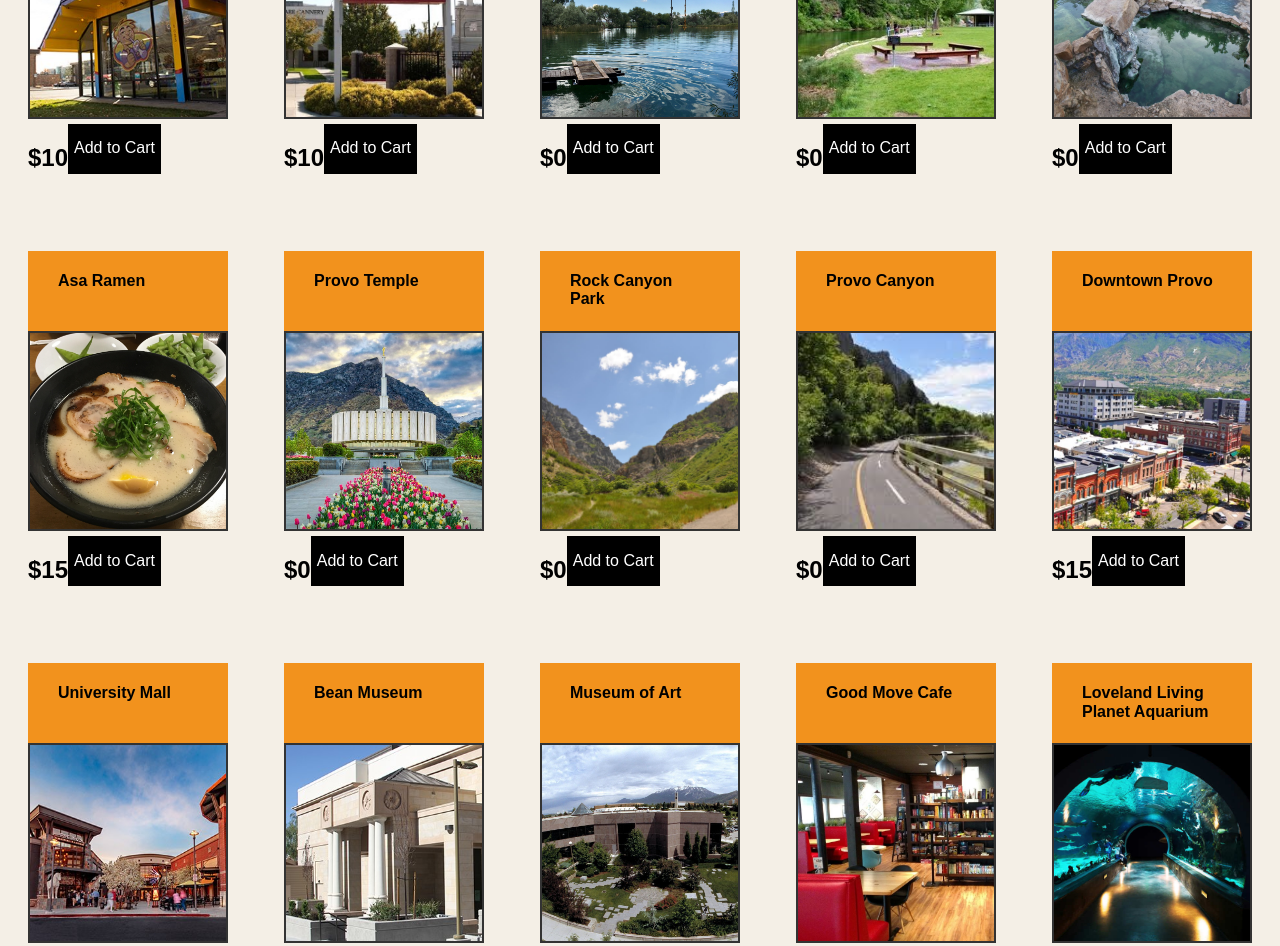
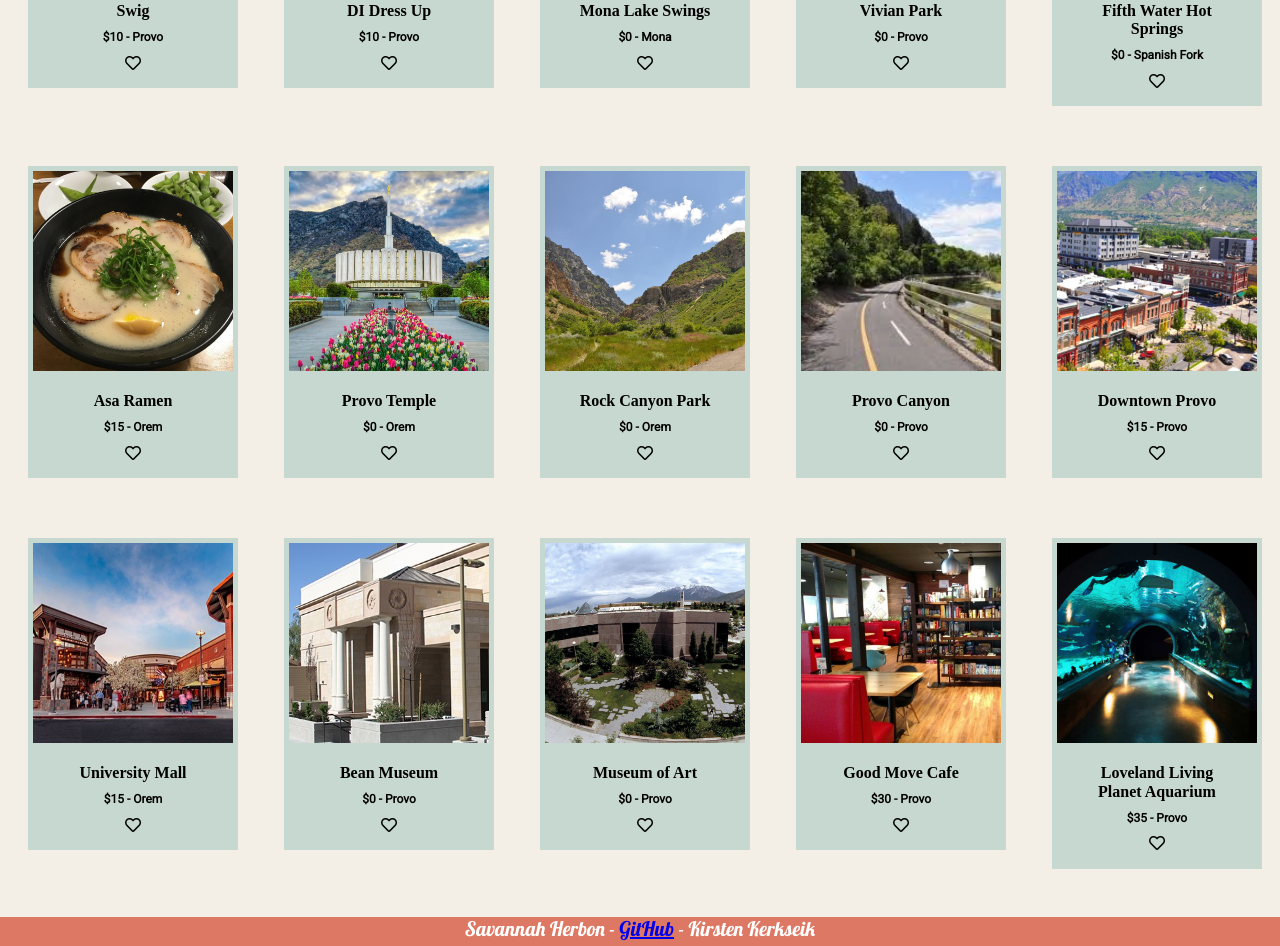
Before and after one commit to sryanh/Dating-Website-Project-3, a Vue app: page / in a window 1280 px wide. Shown: the part 1400-2346 px from the top of the page. Built offline with nearby package versions, Linux system fonts and the light colour scheme.

Commit message:
Final Commit SR

```diff
--- a/src/App.vue
+++ b/src/App.vue
@@ -12,7 +12,8 @@
       </router-link>
       <router-link to="/browse">
         <div class="menu-item browse">
-          <p><i class="fas fa-fire"></i> Browse</p>
+          <p><i class="fas fa-fire"></i> Filter</p>
+          <!-- Change name here:)  -->
         </div>
       </router-link>
       <router-link to="/cart">
@@ -28,7 +29,7 @@
      <div class="footer">
        <p>Savannah Herbon -
          <a href='https://github.com/sryanh/Dating-Website-Project-3'>GitHub</a>
-          - Kirsten Kirkseik</p></div>
+          - Kirsten Kerkseik</p></div>
   </div>
 </div>
 
@@ -102,7 +103,9 @@
   font-family: 'Roboto', sans-serif !important;
 }
 .footer{
+
     font-family: 'Lobster', cursive;
+    color: white;
 }
 .menu-item p {
   margin: 0px;
@@ -113,7 +116,7 @@
 }
 .page{
   height: 50px;
-  background-color: #C7D8D0 !important;
+  background-color: #DD7864 !important;
   font-size: 20px;
   text-align: center;
 }
--- a/src/components/ProductList.vue
+++ b/src/components/ProductList.vue
@@ -1,21 +1,30 @@
+<!-- title : location
+      Picture
+      price heart
+-->
 <template>
 <div class="wrapper">
   <div class="products">
     <div class="product" v-for="product in products" :key="product.id">
-      <div class="info">
-        <h1>{{product.name}}</h1>
-        <p>{{product.country}}</p>
-      </div>
-      <div class="image">
-        <img :src="'/images/products/'+product.image">
-      </div>
-      <div class="price">
-        <h2>{{product.price}}</h2>
-        <button v-on:click="AddtoCart(product)">Add to Cart</button> <!--You have to pass in the prdouct-->
+        <button v-on:click="AddtoCart(product)">
+          <!--This is to create the box around the information.-->
+        <div class="image">
+          <img :src="'/images/products/'+product.image">
+        </div>
+        <div class="info">
+          <h1>{{product.name}}</h1>
+
+          <h2>{{product.price}} - {{product.location}}</h2>
+            <!-- <h2>{{product.location}}</h2> -->
+             <i class="far fa-heart"></i>
+          </div>
+
+        </button>
+            <!--You have to pass in the prdouct-->
+
       </div>
     </div>
   </div>
-</div>
 </template>
 
 <script>
@@ -26,6 +35,7 @@
   },
   methods: {
     AddtoCart(product) {
+
       return this.$root.$data.cart.push(product); // You have to attatch it to the root. Which is why we use this syntax
       // the other cool thing about this, that you pass in the product from up above.
     }
@@ -34,7 +44,6 @@
 </script>
 
 <style scoped>
-
 .wrapper {
   display: flex;
   align-items: center;
@@ -42,10 +51,12 @@
 }
 
 .products {
+  /*THis makes it so the products don't bump into each other*/
   margin-top: 20px;
   display: flex;
   flex-wrap: wrap;
   justify-content: space-around;
+
 }
 
 .product {
@@ -55,7 +66,7 @@
 }
 
 .product img {
-  border: 2px solid #333;
+  /* border: 2px solid #333; */
   height: 200px;
   width: 200px;
   object-fit: cover;
@@ -64,39 +75,38 @@
 .product .image {
   display: flex;
   justify-content: center;
-  margin-bottom: 5px;
+  /* margin-bottom: 5px; */
 }
 
 .info {
-  background: #F2921D;
+  /* background: #C7D8D0; */
   color: #000;
   padding: 10px 30px;
-  height: 80px;
+  /* height: 80px; */
 }
 
 .info h1 {
+  font-family: 'Lobster Two', cursive;
   font-size: 16px;
 }
 
 .info h2 {
-  font-size: 14px;
+  font-family: 'Roboto', sans-serif;
+  font-size: 12px;
 }
 
-.info p {
-  margin: 0px;
-  font-size: 10px;
+ .image-box{
+  background-color: #C7D8D0;
 }
-
-
-.price {
+/* .price {
   display: flex;
-}
+} */
 
 button {
-  height: 50px;
-  background: #000;
-  color: white;
+
+  background-color: #C7D8D0;
   border: none;
+  padding: 5px;
 }
 
 .auto {
--- a/src/mock-data.js
+++ b/src/mock-data.js
@@ -3,7 +3,7 @@
     name: "Hike the Y",
     description: 'Outdoor Hiking Activity',
     price: "$0",
-    location: "Provo, UT",
+    location: "Provo",
     image: 'hike-the-y.jpg' //will put in actual image
   },
   {
@@ -11,7 +11,7 @@
     name: "Don Joaquin Street Tacos",
     description: 'Mexican Fast Food',
     price: "$15",
-    location: "Provo, UT",
+    location: "Provo",
     image: 'don-joaquin.jpg' //will put in actual image
   },
   {
@@ -19,7 +19,7 @@
     name: "Peaks Ice Arena",
     description: 'Indoor Ice Skating',
     price: "$15",
-    location: "Provo, UT",
+    location: "Provo",
     image: 'peaks-ice.jpg' //will put in actual image
   },
   {
@@ -27,7 +27,7 @@
      name: "Squaw Peak Overlook",
     description: 'Scenery ;)',
     price: "$0",
-    location: "Provo, UT",
+    location: "Provo",
     image: 'squaw-peak.jpg' //will put in actual image
   },
   {
@@ -35,7 +35,7 @@
     name: "Soap Factory",
     description: 'Indoors, make soap',
     price: "$15",
-    location: "Provo, UT",
+    location: "Provo",
     image: 'soap-factory.jpg' //will put in actual image
   },
   {
@@ -43,7 +43,7 @@
     name: "KoKo’s Lunchbox",
     description: 'Korean Food',
     price: "$20",
-    location: "Provo, UT",
+    location: "Provo",
     image: 'koko-png.jpg' //will put in actual image
   },
   {
@@ -51,7 +51,7 @@
     name: "Nickel City",
     description: 'Nickel Arcade',
     price: "$10",
-    location: "Orem, UT",
+    location: "Orem",
     image: 'nickel-city.jpg' //will put in actual image
   },
   {
@@ -59,7 +59,7 @@
     name: "Bridal Veil Falls",
     description: 'Hiking Waterfalls',
     price: "$0",
-    location: "Provo, UT",
+    location: "Provo",
     image: 'bridal-veil.jpg' //will put in actual image
   },
   {
@@ -67,7 +67,7 @@
    name: "BYU Bell Tower",
     description: 'BYU, Sit and Talk Spot ;)',
     price: "$0",
-    location: "Provo, UT",
+    location: "Provo",
     image: 'bell-tower.jpg' //will put in actual image
 
   },
@@ -76,7 +76,7 @@
     name: "Wilk Cougareat",
     description: 'BYU Fast Food',
     price: "$15",
-    location: "Provo, UT",
+    location: "Provo",
     image: 'wilk-cougareat.jpg' //will put in actual image
   },
   {
@@ -84,7 +84,7 @@
     name: "Swig",
     description: 'Soda Drinks & Food',
     price: "$10",
-    location: "Provo, UT",
+    location: "Provo",
     image: 'swig.jpg' //will put in actual image
   },
   {
@@ -92,7 +92,7 @@
     name: "DI Dress Up",
     description: 'Buy each other an outfit',
     price: "$10",
-    location: "Provo, UT",
+    location: "Provo",
     image: 'di.jpg' //will put in actual image
   },
   {
@@ -100,7 +100,7 @@
     name: "Mona Lake Swings ",
     description: 'Swimming, picnic, and swings',
     price: "$0",
-    location: "Mona, UT",
+    location: "Mona",
     image: 'mona-swings.jpg' //will put in actual image
   },
   {
@@ -108,7 +108,7 @@
     name: "Vivian Park",
     description: 'hiking, fishing, chilling',
     price: "$0",
-    location: "Provo, UT",
+    location: "Provo",
     image: 'vivian-park.jpg' //will put in actual image
   },
   {
@@ -116,7 +116,7 @@
     name: "Fifth Water Hot Springs",
     description: 'Hiking, hot springs, outdoors',
     price: "$0",
-    location: "Spanish Fork, UT",
+    location: "Spanish Fork",
     image: 'hot-springs.jpg' //will put in actual image
   },
   {
@@ -124,7 +124,7 @@
     name: "Asa Ramen",
     description: 'Japanese Ramen Food',
     price: "$15",
-    location: "Orem, UT",
+    location: "Orem",
     image: 'asa-ramen.jpg' //will put in actual image
   },
   {
@@ -132,7 +132,7 @@
     name: "Provo Temple",
     description: 'Walk around the grounds',
     price: "$0",
-    location: "Orem, UT",
+    location: "Orem",
     image: 'provo-temple.jpg' //will put in actual image
   },
   {
@@ -140,7 +140,7 @@
     name: "Rock Canyon Park",
     description: 'Hammocking',
     price: "$0",
-    location: "Orem, UT",
+    location: "Orem",
     image: 'rock-canyon.jpg' //will put in actual image
   },
   {
@@ -148,7 +148,7 @@
     name: "Provo Canyon",
     description: 'Drive and talk ;)',
     price: "$0",
-    location: "Provo, UT",
+    location: "Provo",
     image: 'provo-canyon.jpg' //will put in actual image
   },
   {
@@ -156,7 +156,7 @@
     name: "Downtown Provo",
     description: 'Shopping, walking, talking, and food',
     price: "$15",
-    location: "Provo, UT",
+    location: "Provo",
     image: 'downtown-provo.jpg' //will put in actual image
   },
   {
@@ -164,7 +164,7 @@
     name: "University Mall",
     description: 'Food, murals, shopping, walking, talking',
     price: "$15",
-    location: "Orem, UT",
+    location: "Orem",
     image: 'university-mall.jpg' //will put in actual image
   },
   {
@@ -172,7 +172,7 @@
     name: "Bean Museum",
     description: 'BYU, Walk around and look at dead animals',
     price: "$0",
-    location: "Provo, UT",
+    location: "Provo",
     image: 'bean-musuem.jpg' //will put in actual image
   },
   {
@@ -180,7 +180,7 @@
     name: "Museum of Art",
     description: 'BYU, Walk around and enjoy art',
     price: "$0",
-    location: "Provo, UT",
+    location: "Provo",
     image: 'moa.jpg' //will put in actual image
   },
   {
@@ -188,7 +188,7 @@
     name: "Good Move Cafe",
     description: 'Eat food and play board games',
     price: "$30",
-    location: "Provo, UT",
+    location: "Provo",
     image: 'good-move.jpg' //will put in actual image
   },
   {
@@ -196,7 +196,7 @@
     name: "Loveland Living Planet Aquarium",
     description: 'See the animals that live in the sea',
     price: "$35",
-    location: "Provo, UT",
+    location: "Provo",
     image: 'loveland.jpg' //will put in actual image
   },
   ]
```
